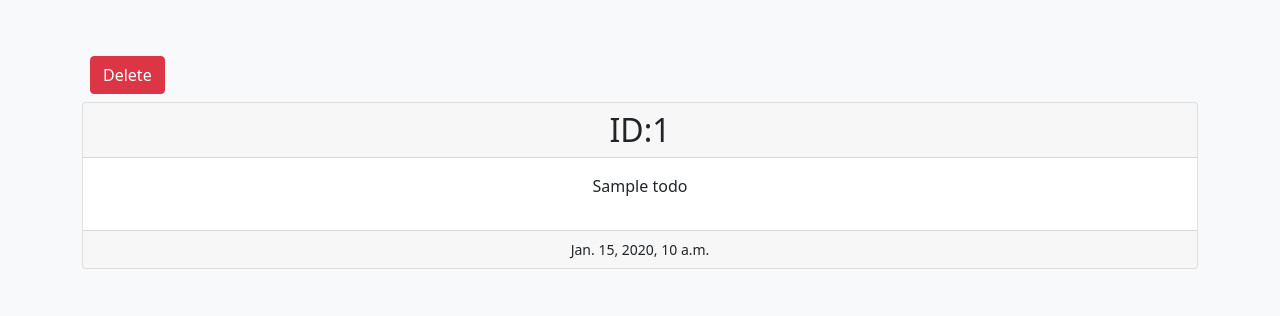
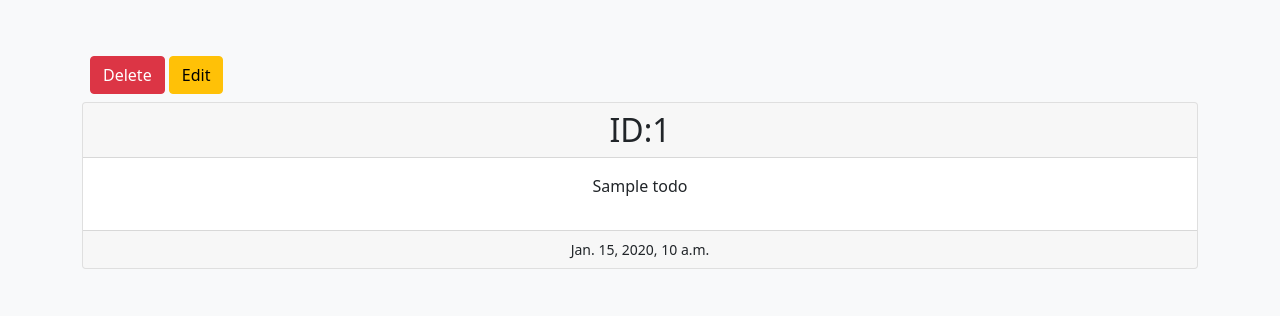
Before and after one commit to ParadoX9798/CBVDjango, a Django app: template first/templates/first/detail_todo.html in a window 1280 px wide. Shown: the part 56-372 px from the top of the page. Run offline with Django 3.2, Linux system fonts and the light colour scheme; the template is opened without the code that fills it: values that come from a table or form of the project are taken from there, others are empty; tables that the repository leaves empty hold one stand-in row (values such as "Sample post"); parts of the project's set-up code (start-up, migrations or seed data) failed here and were passed over.

Commit message:
UpdateView

```diff
--- a/CBVDjango/settings.py
+++ b/CBVDjango/settings.py
@@ -38,6 +38,7 @@ INSTALLED_APPS = [
     'django.contrib.messages',
     'django.contrib.staticfiles',
     'first.apps.FirstConfig',
+    'accounts.apps.AccountsConfig',
 ]
 
 MIDDLEWARE = [
--- a/CBVDjango/urls.py
+++ b/CBVDjango/urls.py
@@ -18,5 +18,6 @@ from django.urls import path, include
 
 urlpatterns = [
     path('admin/', admin.site.urls),
-    path('', include('first.urls', namespace="first"))
+    path('', include('first.urls', namespace="first")),
+    path('accounts/', include('accounts.urls', namespace="accounts")),
 ]
--- a/first/templates/first/detail_todo.html
+++ b/first/templates/first/detail_todo.html
@@ -1,9 +1,11 @@
 {% extends 'base.html' %}
 {% block content %}
-    <div class="text-start m-2"><a class="btn btn-danger text-start"
-                                   href="{% url "first:delete_todo" todo.id %}">Delete</a>
+    <div class="text-start m-2">
+        <a class="btn btn-danger text-start"
+           href="{% url "first:delete_todo" todo.id %}">Delete</a>
+        <a class="btn btn-warning text-start"
+           href="{% url "first:edit_todo" todo.id %}">Edit</a>
     </div>
-
     <div class="card">
         <h2 class="card-header">ID:{{ todo.id }}</h2>
         <p class="card-body">{{ todo.title }}</p>
--- a/first/urls.py
+++ b/first/urls.py
@@ -7,5 +7,6 @@ urlpatterns = [
     path('todo_create/', views.TodoCreate.as_view(), name="todo_create"),
     path('detail_todo/<slug:slug>/', views.DetailTodo.as_view(), name="detail_todo"),
     path('delete/<int:pk>/', views.DeleteTodo.as_view(), name="delete_todo"),
+    path('edit_todo/<int:pk>',views.EditTodo.as_view(), name="edit_todo"),
 
 ]
```
Also changed, not shown: first/templates/first/edit_todo.html (added, +7 -0 lines), first/views.py (+9 -1 lines).
